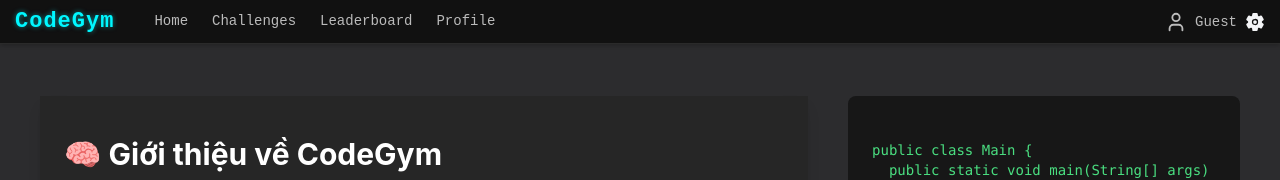
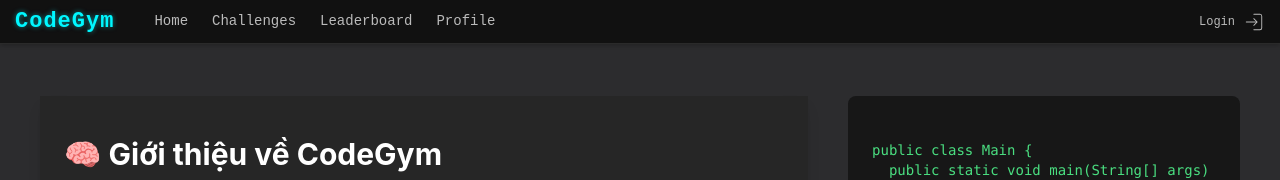
Before and after one commit to ChauTienPro10/codeGymUI, a React (Create React App) app: page / in a window 1280 px wide. Shown: the top 180 px of the page. Built offline with nearby package versions, Linux system fonts and the light colour scheme.

Commit message:
update logout

```diff
--- a/src/header/header.tsx
+++ b/src/header/header.tsx
@@ -1,4 +1,4 @@
-import { useState } from 'react';
+import { useState, useEffect } from 'react';
 import { useNavigate } from "react-router-dom";
 import { Menu, X, User } from 'lucide-react';
 import './header.scss';
@@ -6,8 +6,22 @@
 import { IoSettings } from "react-icons/io5";
 import { useCustomUser } from '../model/User';
 import { useLogout } from '../login/useLogout';
+import { CiLogin } from "react-icons/ci";
 
 const Header = () => {
+  const [key, setKey] = useState(0);
+  const handleLogin = () => {
+    navigate("/login");
+    setKey(key + 1);
+  }
+
+  const [isAuthenticated, setIsAuthenticated] = useState(false);
+
+  useEffect(() => {
+    const token = localStorage.getItem("token");
+    setIsAuthenticated(!!token);
+  }, []);
+
   const navigate = useNavigate();
   const [open, setOpen] = useState(false);
   const { customUser } = useCustomUser();
@@ -20,11 +34,14 @@
       alert("Đăng xuất thất bại: " + error)
     } else {
       navigate("/login");
+      window.location.reload()
     }
   }
 
   return (
-    <header className="header fixed top-0 left-0 w-full">
+    <header
+      key = {key}
+      className="header fixed top-0 left-0 w-full">
       <div className="header-main">
         <div className="logo cursor-pointer"
           onClick={() => navigate("/")}
@@ -41,6 +58,20 @@
           <div className="menu-toggle" onClick={() => setOpen(!open)}>
             {open ? <X size={24} /> : <Menu size={24} />}
           </div>
+
+          {/*Khi chua login  */}
+          {!isAuthenticated &&(
+            <div
+            onClick={() => handleLogin()}
+            className="header-user flex items-center gap-2 cursor-pointer hover:bg-gray-500 hover:p-1">
+              <p className='text-[12px]'>Login</p>
+              <CiLogin className="md:block" size={22} />
+            </div>
+          )}
+
+
+          {/*Khi da login  */}
+          {isAuthenticated && (
             <div className="header-user flex items-center gap-2">
               <User className="hidden md:block" size={22} />
               <p className="text-sm font-medium">{customUser?.name || "Guest"}</p>
@@ -59,6 +90,8 @@
                 </ul>
               )}
             </div>
+          )}
+
         </div>
       </div>
 
--- a/src/login/login.tsx
+++ b/src/login/login.tsx
@@ -36,6 +36,7 @@
         },
       });
       navigate('/');
+      window.location.reload()
     }
   };
 
```
Lines whose indentation alone changed are shown as unchanged.
